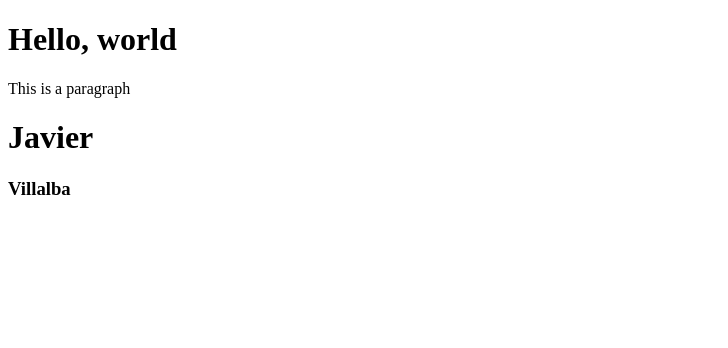
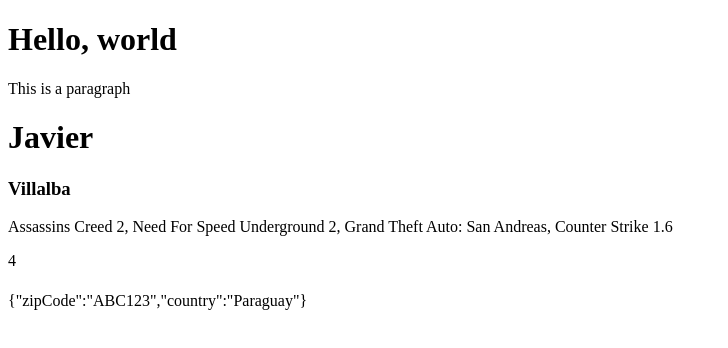
Before and after one commit to 256javy/react-devtalles, a React (Vite) app: page / in a window 1280 px wide. Shown: the top 348 px of the page, without its empty margins (0-728 px from the left). Built offline with nearby package versions, Linux system fonts and the light colour scheme.

Commit message:
feat: add variables to MyAwesomeApp

```diff
--- a/src/MyAwesomeComponent.tsx
+++ b/src/MyAwesomeComponent.tsx
@@ -1,10 +1,28 @@
 
+const firstName: string = 'Javier'
+const lastName: string = 'Villalba'
+
+const favoriteGames: string[] = ['Assassins Creed 2', 'Need For Speed Underground 2', 'Grand Theft Auto: San Andreas', 'Counter Strike 1.6']
+
+const isActive = true
+
+const address = {
+    zipCode: 'ABC123',
+    country: 'Paraguay'
+}
 
 export function MyAwesomeApp() {
+
     return (
         <>
-            <h1>Javier</h1>
-            <h3>Villalba</h3>
+            <h1>{firstName}</h1>
+            <h3>{lastName}</h3>
+
+            <p>{favoriteGames.join(', ')}</p>
+            <p>{2 + 2}</p>
+            <h1>{isActive}</h1>
+
+            <p>{JSON.stringify(address)}</p>
         </>
     )
 }
```
